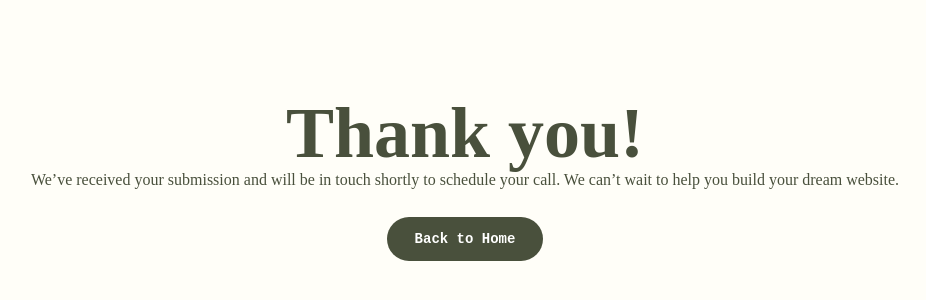
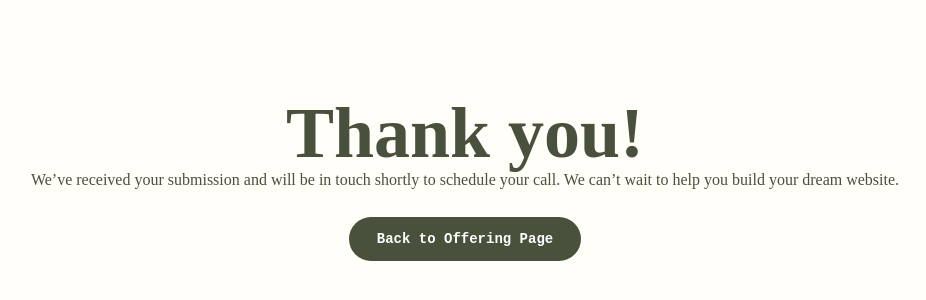
Before and after one commit to mmergal92/Proof_website, a React (Create React App) app: page /thank-you in a window 1280 px wide. Shown: the part 220-520 px from the top of the page, without its empty margins (175-1101 px from the left). Built offline with nearby package versions, Linux system fonts and the light colour scheme; the HTML template or start-up script is replaced by a standard one; a web font is replaced by a local one.

Commit message:
pushing again

```diff
--- a/src/pages/ThankYou.js
+++ b/src/pages/ThankYou.js
@@ -7,7 +7,7 @@ const ThankYou = () => {
         <div className="hero-content">
           <h1>Thank you!</h1>
           <p>We’ve received your submission and will be in touch shortly to schedule your call. We can’t wait to help you build your dream website.</p>
-          <a href="/" className="author-btn">Back to Home</a>
+          <a href="/authors" className="author-btn">Back to Offering Page</a>
         </div>
       </section>
     </div>
```
